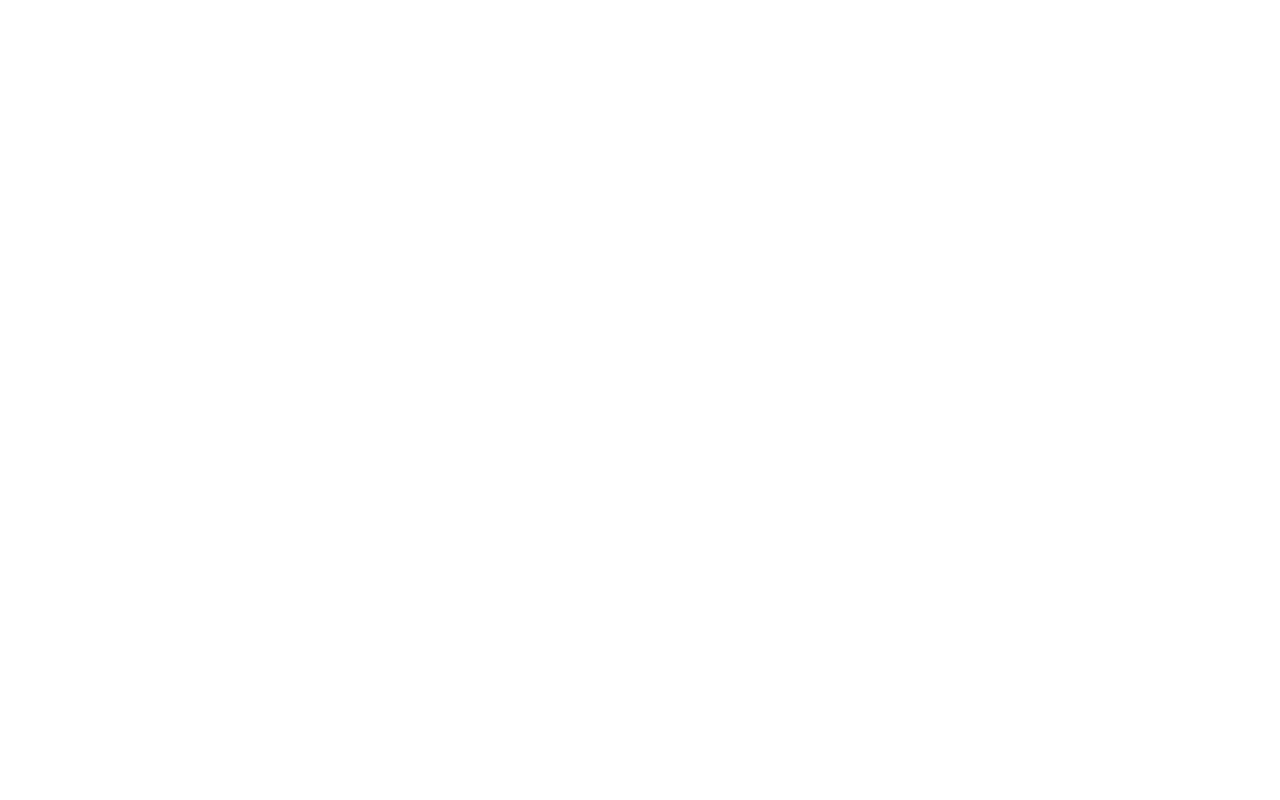
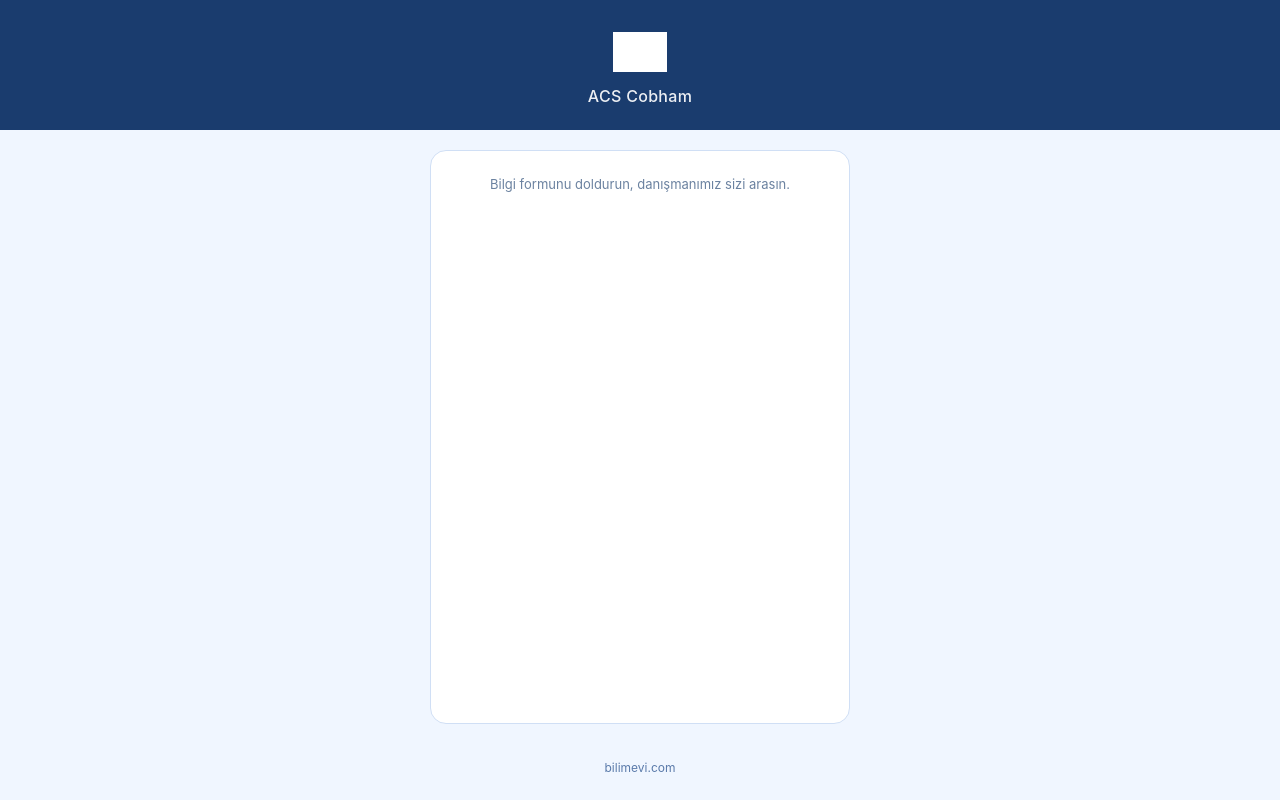
Before and after one commit to slmncmgl/bilimevi-lise-etkinligi, a plain HTML site: page acs-cobham/index.html in a window 1280 px wide. Drawn offline with Linux system fonts and the light colour scheme; grey boxes are pictures that could not be loaded.

Commit message:
Update index.html

```diff
--- a/acs-cobham/index.html
+++ b/acs-cobham/index.html
@@ -1,10 +1,91 @@
 <!DOCTYPE html>
-<html>
+<html lang="tr">
 <head>
   <meta charset="UTF-8">
+  <meta name="viewport" content="width=device-width, initial-scale=1.0">
+  <title>ACS Cobham — Bilimevi</title>
+  <style>
+    * { margin: 0; padding: 0; box-sizing: border-box; }
+
+    body {
+      background: #f0f6ff;
+      font-family: -apple-system, BlinkMacSystemFont, 'Segoe UI', sans-serif;
+      min-height: 100vh;
+      display: flex;
+      flex-direction: column;
+    }
+
+    .bv-header {
+      background: #1a3c6e;
+      padding: 32px 20px 24px;
+      text-align: center;
+    }
+
+    .bv-header img {
+      height: 40px;
+      display: block;
+      margin: 0 auto 14px;
+      filter: brightness(0) invert(1);
+    }
+
+    .bv-school-name {
+      color: rgba(255,255,255,0.92);
+      font-size: 16px;
+      font-weight: 500;
+      letter-spacing: 0.3px;
+    }
+
+    .bv-form-card {
+      margin: 20px 16px;
+      background: #ffffff;
+      border-radius: 16px;
+      border: 0.5px solid #d0dff5;
+      padding: 24px 18px;
+      flex: 1;
+    }
+
+    .bv-form-card p {
+      font-size: 13px;
+      color: #6b82a0;
+      text-align: center;
+      margin-bottom: 20px;
+      line-height: 1.5;
+    }
+
+    .bv-footer {
+      text-align: center;
+      padding: 12px 0 24px;
+    }
+
+    .bv-footer a {
+      font-size: 12px;
+      color: #5a7aaa;
+      text-decoration: none;
+    }
+
+    @media (min-width: 480px) {
+      body { align-items: center; }
+      .bv-header { width: 100%; }
+      .bv-form-card { max-width: 420px; width: calc(100% - 32px); }
+    }
+  </style>
 </head>
 <body>
-  <div id="kl__form-container"></div>
-  <script src="https://assets.kylas.io/lead-capture-forms/lcf.min.js" form-id="afce4010-d43f-467e-ad57-8dcf5141cb23"></script>
+
+  <div class="bv-header">
+    <img src="https://www.bilimevi.com/assets/images/bilimevi_logo_761.svg" alt="Bilimevi">
+    <div class="bv-school-name">ACS Cobham</div>
+  </div>
+
+  <div class="bv-form-card">
+    <p>Bilgi formunu doldurun, danışmanımız sizi arasın.</p>
+    <div id="kl__form-container"></div>
+    <script src="https://assets.kylas.io/lead-capture-forms/lcf.min.js" form-id="afce4010-d43f-467e-ad57-8dcf5141cb23"></script>
+  </div>
+
+  <div class="bv-footer">
+    <a href="https://www.bilimevi.com">bilimevi.com</a>
+  </div>
+
 </body>
 </html>
```
